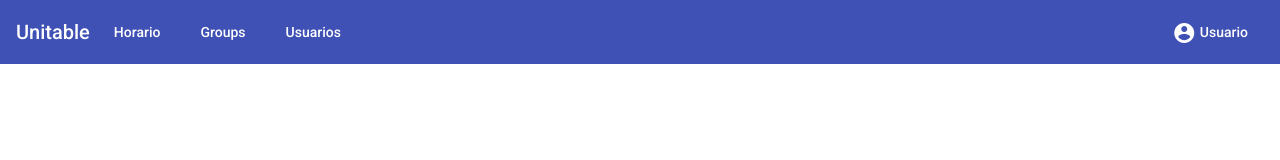
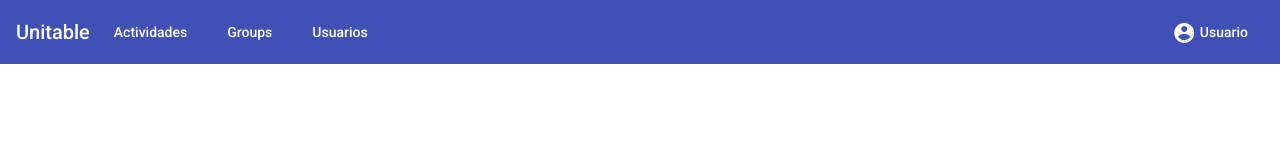
Before and after one commit to GGonzalesD/UnitableApplication, an Angular app: page /admin in a window 1280 px wide. Shown: the top 160 px of the page. Built offline with nearby package versions, Linux system fonts and the light colour scheme.

Commit message:
Actividades botones

```diff
--- a/src/app/admin/actividades/actividad-list/actividad-list.component.html
+++ b/src/app/admin/actividades/actividad-list/actividad-list.component.html
@@ -26,7 +26,7 @@
                     </div>
                     <div>
                         <button mat-raised-button color="warn" (click)="deleteActividad(actividad.id, actividad.nombre)">ELIMINAR</button>
-                        <button mat-raised-button color="primary" mat-button (click)="openDialog2(actividad.id, actividad)" >EDITAR</button>
+                        <button mat-raised-button color="primary" mat-button (click)="openDialog2(actividad.id, actividad)" [disabled]="!actividad.activa">EDITAR</button>
                     </div>
                 </div>
             </mat-action-row>
--- a/src/app/admin/layout/layout.component.html
+++ b/src/app/admin/layout/layout.component.html
@@ -1,6 +1,6 @@
 <mat-toolbar color="primary">
 	<span>Unitable</span>
-	<button mat-button routerLink="/admin/actividades" class="ms-2">Horario</button>
+	<button mat-button routerLink="/admin/actividades" class="ms-2">Actividades</button>
 	<button mat-button routerLink="/admin/groups" class="ms-2">Groups</button>
 	<button mat-button routerLink="/admin/usuarios" class="ms-2">Usuarios</button>
 
```
